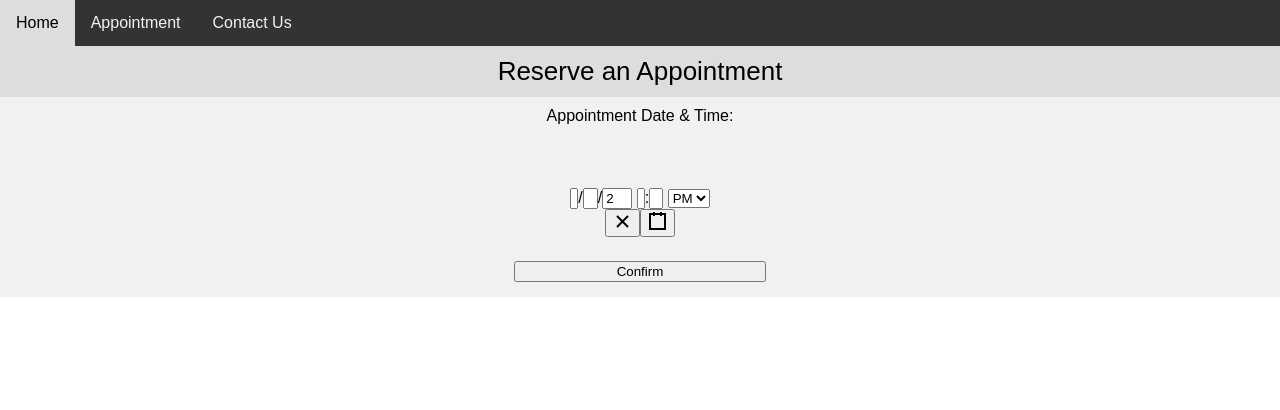
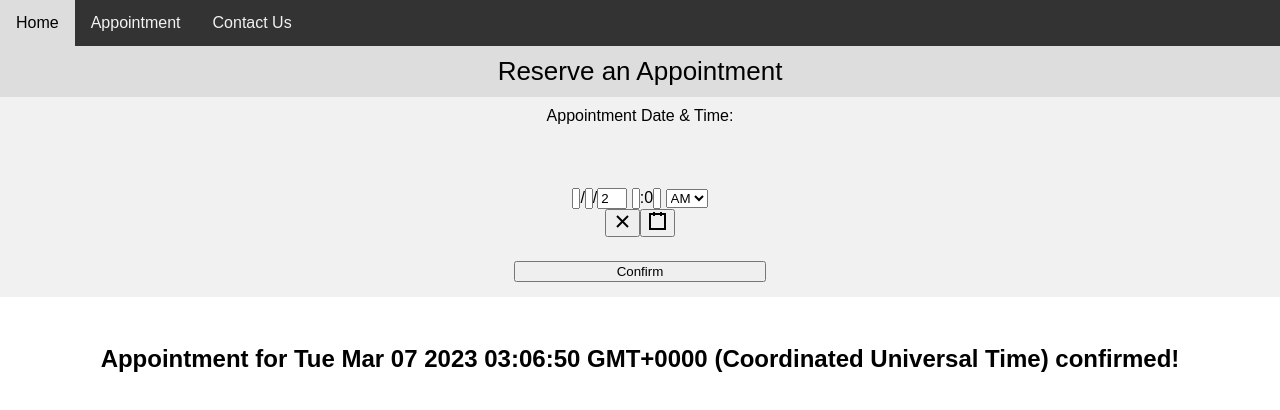
Before and after one commit to chaaf3/CS555-C-Project, a React (Create React App) app in the folder password/: page / in a window 1280 px wide. Both pictures are taken after a click on the button "Confirm". Shown: the top 410 px of the page. Built offline with nearby package versions, Linux system fonts and the light colour scheme.

Commit message:
Updated Calendar to display appointment on site rather than in console.

```diff
--- a/password/src/Calendar.js
+++ b/password/src/Calendar.js
@@ -1,11 +1,11 @@
-import React, { useState } from 'react';
-import Stack from '@mui/material/Stack';
-import TextField from '@mui/material/TextField';
-import DatePicker from 'react-date-picker';
-import TimePicker from 'react-time-picker';
-import DateTimePicker from 'react-datetime-picker';
-import { ThemeProvider, createTheme } from '@mui/material/styles';
-import { purple } from '@mui/material/colors';
+import React, { useEffect, useState } from "react";
+import Stack from "@mui/material/Stack";
+import TextField from "@mui/material/TextField";
+import DatePicker from "react-date-picker";
+import TimePicker from "react-time-picker";
+import DateTimePicker from "react-datetime-picker";
+import { ThemeProvider, createTheme } from "@mui/material/styles";
+import { purple } from "@mui/material/colors";
 
 const theme = createTheme({
   typography: {
@@ -17,26 +17,32 @@ const theme = createTheme({
       main: purple[500],
     },
     secondary: {
-        main: '#f44336',
+      main: "#f44336",
     },
   },
 });
 
 function Calendar() {
-    const [value, setValue] = React.useState(new Date('2014-08-18T21:11:54'));
+  const [value, setValue] = React.useState(new Date());
+  const [Display, setDisplay] = React.useState(false);
+  const [Message, setMessage] = React.useState(null);
 
   const onChange = (newValue) => {
+    setDisplay(false);
     setValue(newValue);
   };
 
-    const storeDate = (confirmedValue) => {
-        // Store confirmedValue in database
+  const storeDate = () => {
+    //todo store the date
 
+    setMessage(`Appointment for ${value} confirmed!`);
+    setDisplay(true);
   };
 
   return (
+    <div>
       <ThemeProvider theme={theme}>
-        <div style={{margin: "5% 40%"}}>
+        <div style={{ margin: "5% 40%" }}>
           <Stack spacing={3}>
             <DateTimePicker
               label="Date&Time picker"
@@ -44,10 +50,12 @@ function Calendar() {
               onChange={onChange}
               renderInput={(params) => <TextField {...params} />}
             />
-            <button onClick={storeDate(value)}>Confirm</button>
+            <button onClick={storeDate}>Confirm</button>
           </Stack>
         </div>
       </ThemeProvider>
+      {Display && <h2>{Message}</h2>}
+    </div>
   );
 }
 
```
Lines whose indentation alone changed are shown as unchanged.
